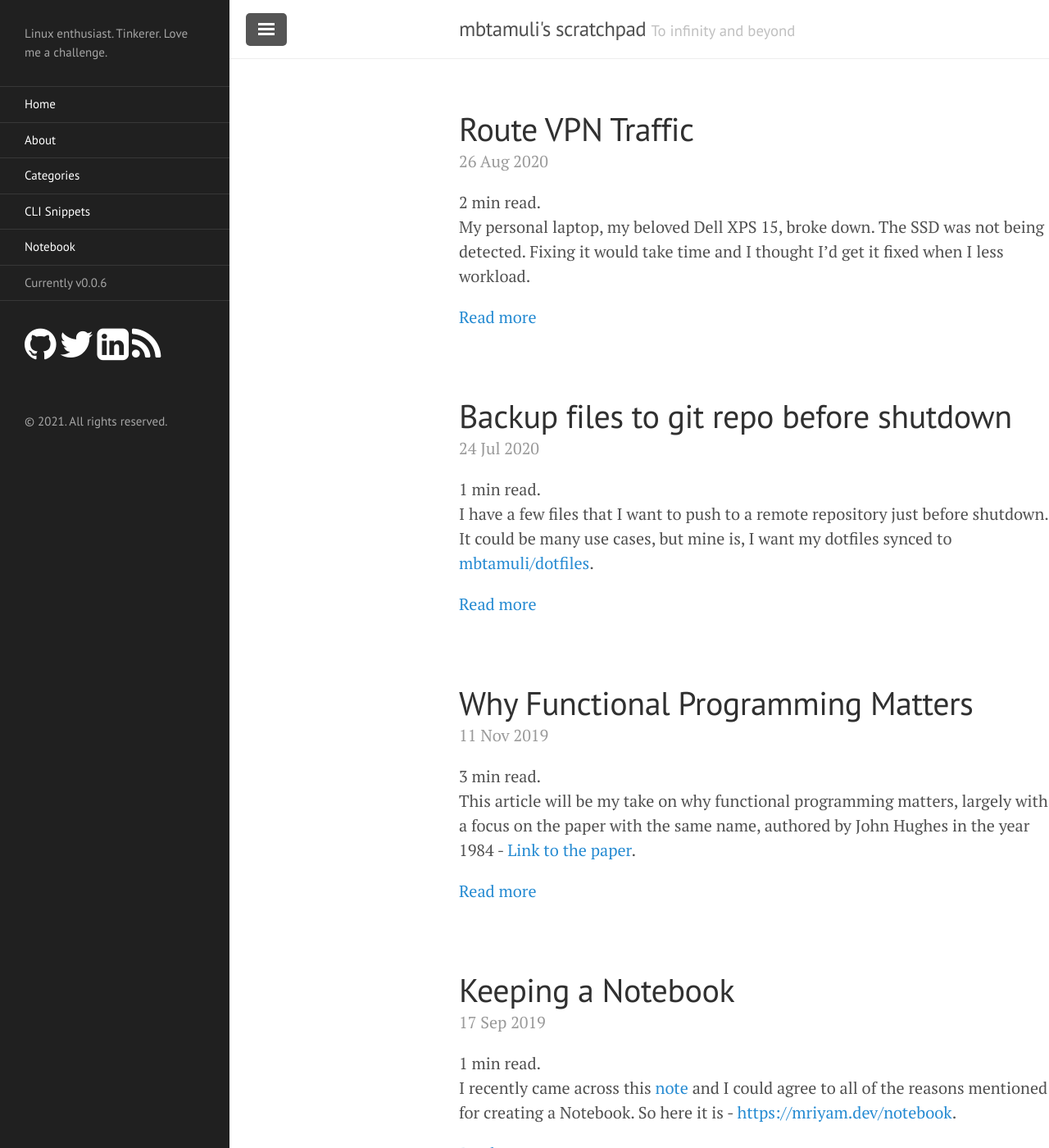
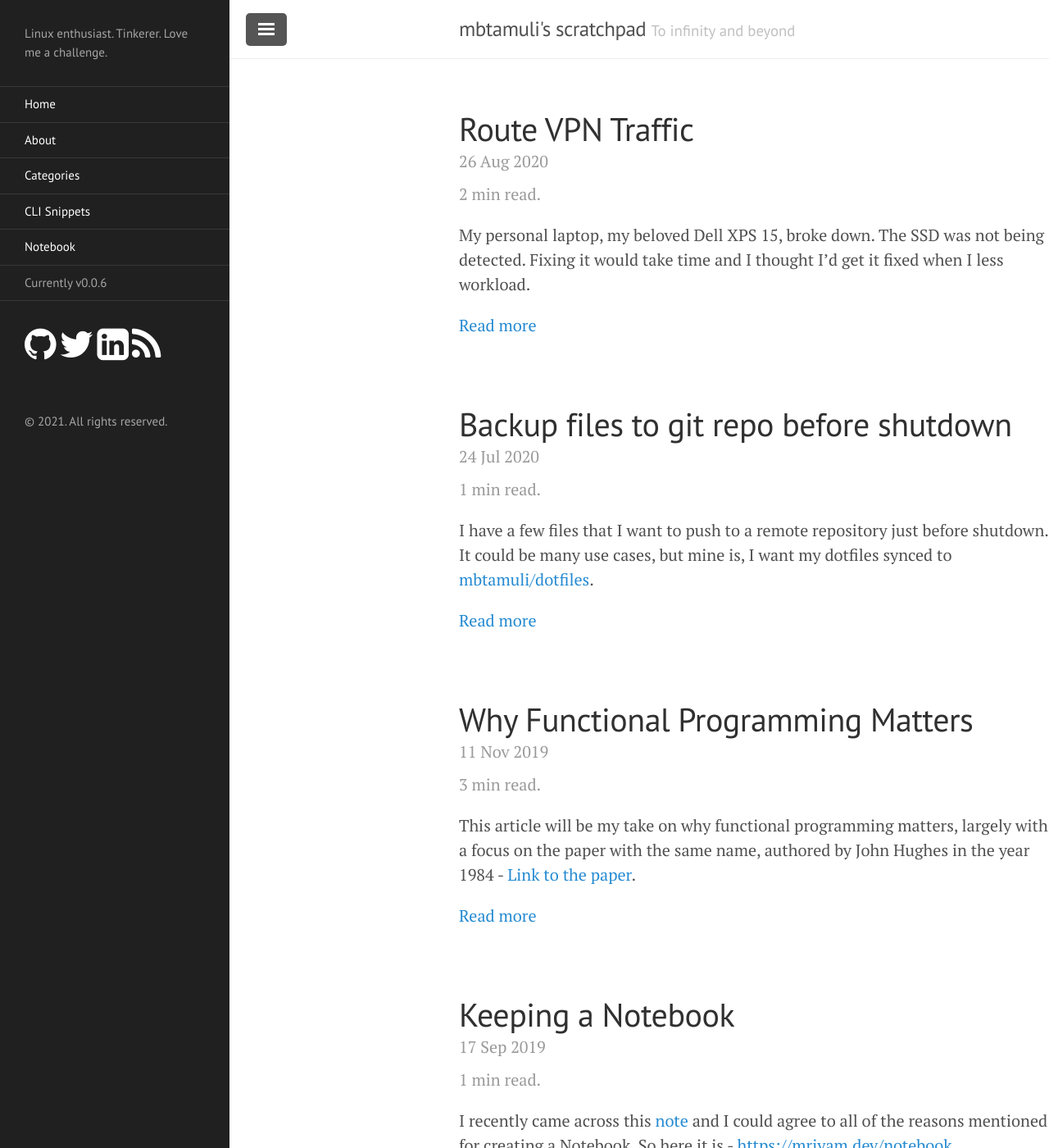
Before and after one commit to lk4ml/blog_example, a Jekyll site: the page built from index.html, in a window 1280 px wide and 1400 px high. Shown: the whole window at 82% size. Built offline with Jekyll 4.4.1, drawn with Linux system fonts in a browser that asks for light colours; the list of posts is cut into pages by our own code.

Commit message:
:ok_hand: IMPROVE: Add css to format read-time
Signed-off-by: Mriyam Tamuli <mbtamuli@gmail.com>

```diff
--- a/public/css/lanyon.css
+++ b/public/css/lanyon.css
@@ -573,3 +573,11 @@ img.emoji {
   display: inline;
   margin: 0;
 }
+
+/* Meta data line below post title */
+.reading-time {
+  display: block;
+  margin-top: -.5rem;
+  margin-bottom: 1rem;
+  color: #9a9a9a;
+}
```
